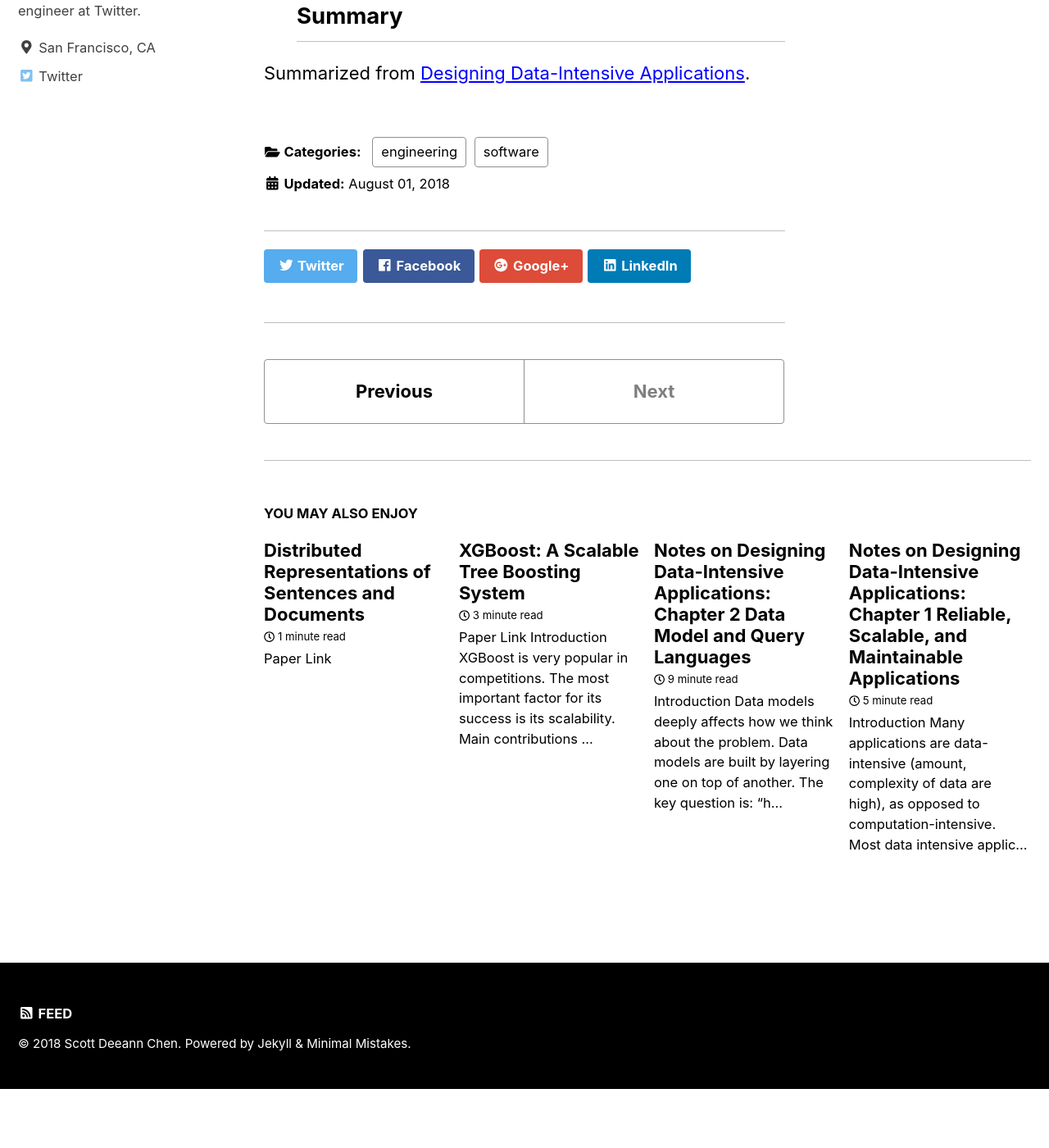
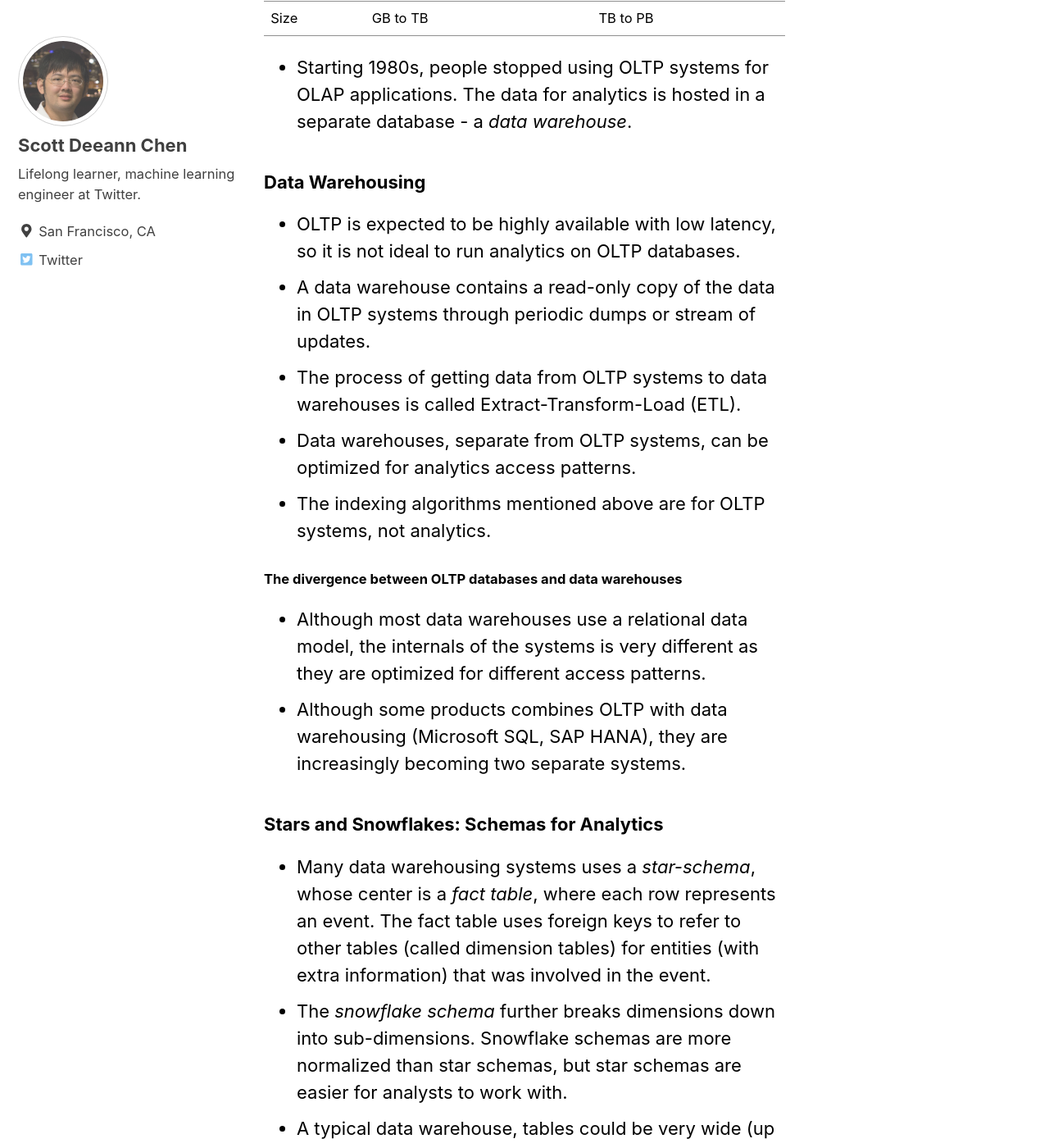
Before and after one commit to sdachen/aweather.github.io, a Jekyll site: the page built from _posts/2018-07-14-ddia-3.md, in a window 1280 px wide and 1400 px high, scrolled down 11871 px. Shown: the whole window at 82% size. Built offline with Jekyll 4.4.1, drawn with Linux system fonts in a browser that asks for light colours; nearby versions of some CDN libraries; formulas are drawn with MathJax 3; before the commit the page ends 13199 px from its top, so only the background shows below that; some of the changed text lies outside the part shown.

Commit message:
Add data warehousing and column-oriented storage

```diff
--- a/_posts/2018-07-14-ddia-3.md
+++ b/_posts/2018-07-14-ddia-3.md
@@ -132,13 +132,52 @@ The flow is as follows:
 - Counterintuitively, in-memory databases are faster mainly because they avoid serialization and deserialization between in-memory structures and binaries, not because of the disk read and write time.
 - In-memory databases could also provide data models that are hard to implement with disk-based indexes, such as priority queues, stacks.
 - The anti-caching approach, where the least-recently-used data is dumped to disk when there is not enough memory and loaded back when queried, enables in-memory databases to support larger-than-memory databases. Yet the index would still have to fit into memory.
+
 ## Transaction Processing or Analytics?
+- The term transaction (an entry) was coined in the early days of databases, where commercial transactions were the main entries in databases. Although the data in databases are now different, the access pattern: looking up a few entries by key, inserting or updating data based on user input, remains the same and is referred to as *online transaction processing* (OLTP).
+- Databases nowadays are also used for data analytics. The access pattern: scanning through the whole database and performing aggregation, is a very different from OLTP. This pattern is referred to as the online analytic processing (OLAP).
+
+| | OLTP | OLAP |
+| --- | --- | --- |
+| Main read pattern | Small number of records, fetched by key | Aggregated over large number of records |
+| Main read pattern | Random-access, low-latency writes from user input | Bulk import or event stream |
+| Primarily used by | Customer, through web-application | Analysts, for making business decisions |
+| Data | Latest state of the world | History of events |
+| Size | GB to TB | TB to PB |
+
+- Starting 1980s, people stopped using OLTP systems for OLAP applications. The data for analytics is hosted in a separate database - a *data warehouse*.
+
 ### Data Warehousing
+- OLTP is expected to be highly available with low latency, so it is not ideal to run analytics on OLTP databases.
+- A data warehouse contains a read-only copy of the data in OLTP systems through periodic dumps or stream of updates.
+- The process of getting data from OLTP systems to data warehouses is called Extract-Transform-Load (ETL).
+- Data warehouses, separate from OLTP systems, can be optimized for analytics access patterns.
+- The indexing algorithms mentioned above are for OLTP systems, not analytics.
+
 #### The divergence between OLTP databases and data warehouses
+- Although most data warehouses use a relational data model, the internals of the systems is very different as they are optimized for different access patterns.
+- Although some products combines OLTP with data warehousing (Microsoft SQL, SAP HANA), they are increasingly becoming two separate systems.
+
 ### Stars and Snowflakes: Schemas for Analytics
+- Many data warehousing systems uses a *star-schema*, whose center is a *fact table*, where each row represents an event. The fact table uses foreign keys to refer to other tables (called dimension tables) for entities (with extra information) that was involved in the event.
+- The *snowflake schema* further breaks dimensions down into sub-dimensions. Snowflake schemas are more normalized than star schemas, but star schemas are easier for analysts to work with.
+- A typical data warehouse, tables could be very wide (up to several hundred columns), and dimension tables could also be very wide.
+
 ## Column-Oriented Storage
+- A typical data warehouse query only access several rows.
+- In most OLTP and document databases, storage is laid out in a row-oriented fashion, meaning all data from one row are stored next to each other. This is inefficient for queries which only accesses a few columns of all rows. The whole row will have to be read and filtered down to the columns of interest.
+- In column-oriented storage, data of all rows from each column are stored together. It relies on each file containing the rows in the same order.
+
 ### Column Compression
+- Column-oriented storage often lends itself to good compression.
+- Bitmap encoding of distinct values in a column can lead to good compression. Further, if the bitmap is sparse, we can use run-length encoding for more compression.
+- Bitmap indexes are good for "equal" and "contain" queries.
+
 #### Memory bandwidth and vectorized processing
+- Disk is not the only bottleneck. Bandwidth between memory and CPU, branch misprediction and [bubbles](https://en.wikipedia.org/wiki/Pipeline_stall) in CPU instruction processing pipeline, and using SIMD instructions all could be points of optimization.
+- Column-oriented storage also uses CPU cycles efficiently, since the query engine can fit a chunk of compressed column data could fit into L1 cache and iterate it through a tight loop (without function calls).
+- Also, operators can be designed to operate on such chunks of data directly. This is called [*vectorized processing*](https://en.wikipedia.org/wiki/Vector_processor).
+
 ### Sort Order in Column Storage
 #### Several different sort orders
 ### Writing to Column-Oriented Storage
```
